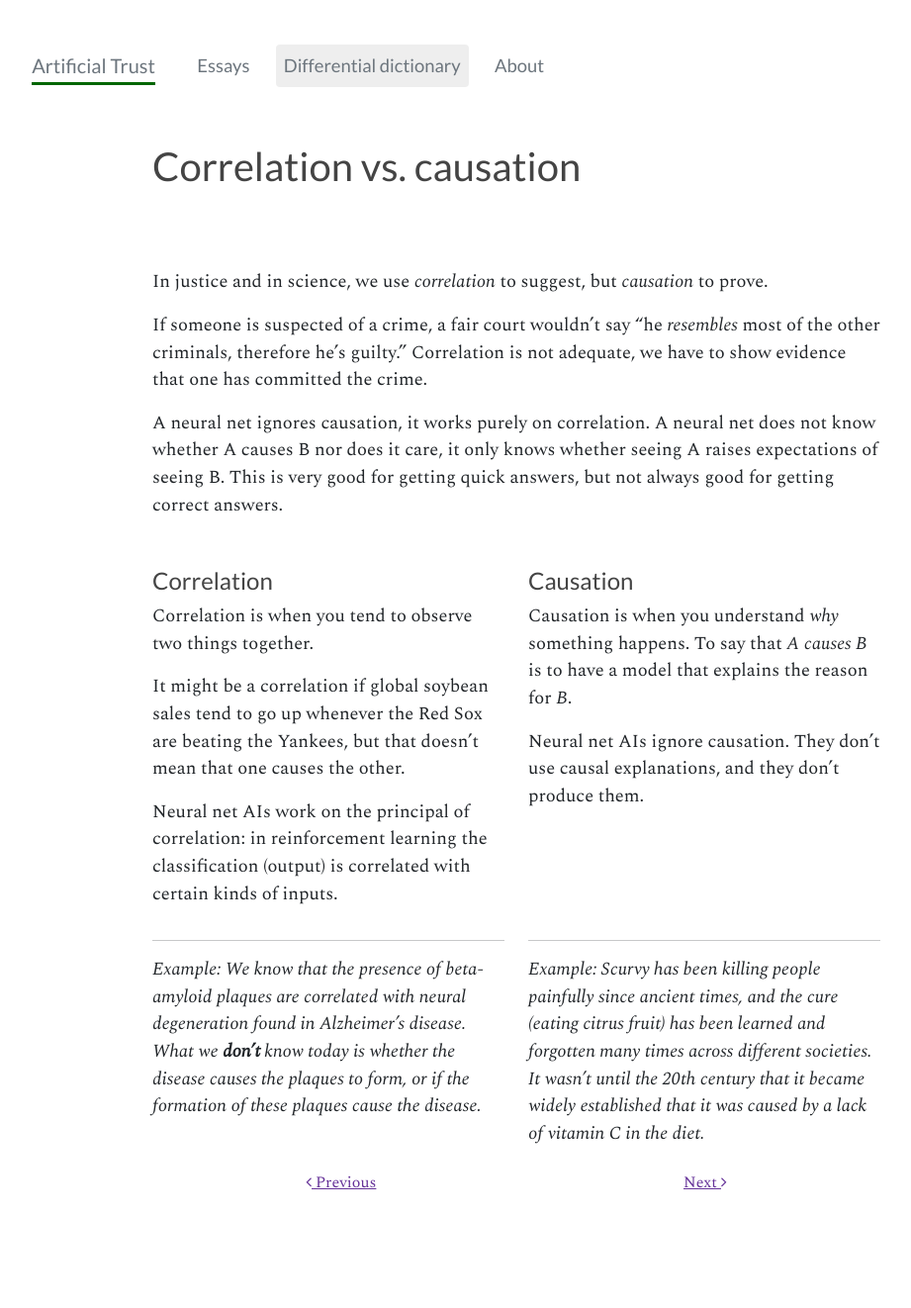
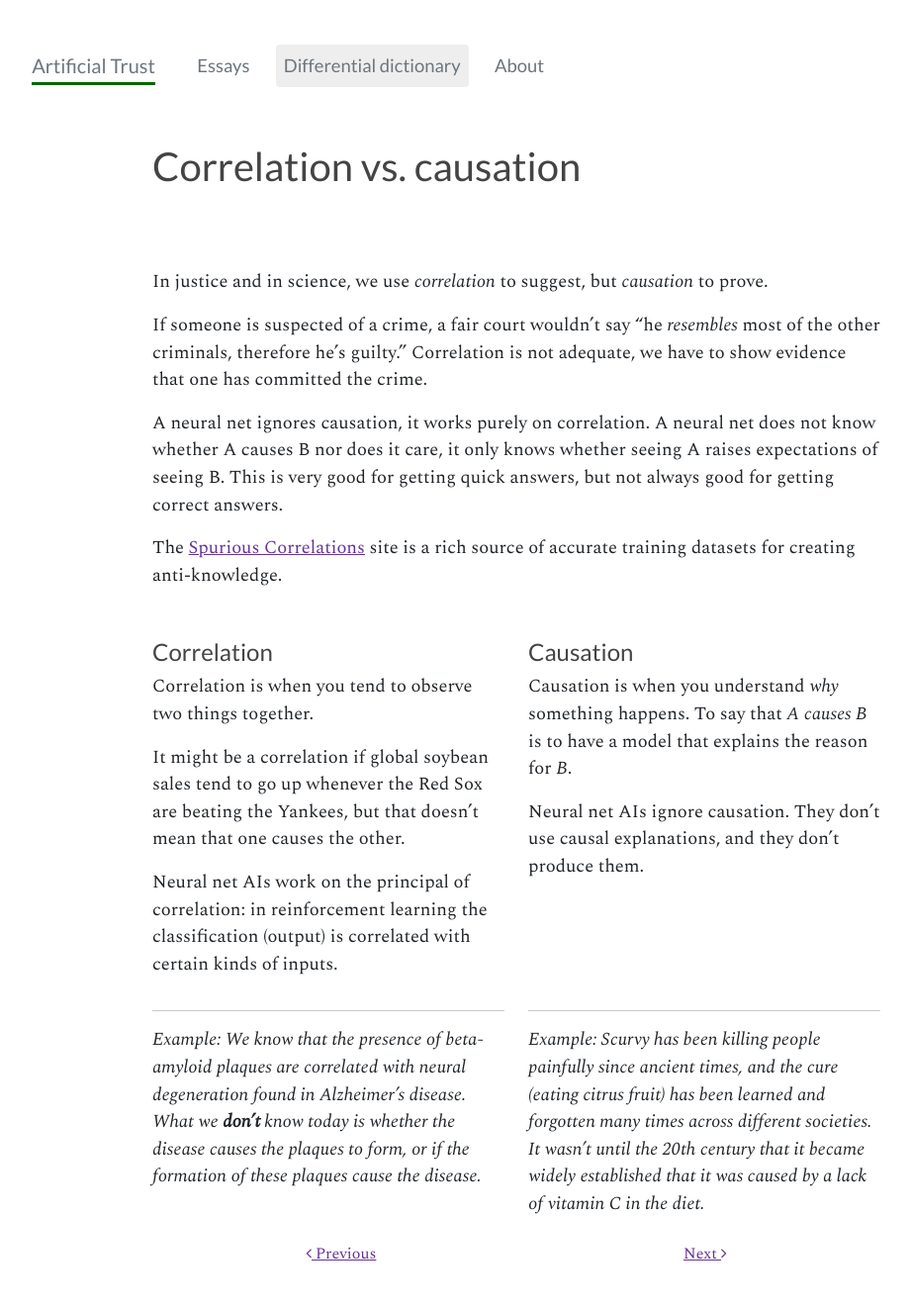
Before and after one commit to straz/artificialtrust, a Jekyll site: the page built from _definitions/correlation.md, in a window 1280 px wide. Shown: the whole page at 99% size, without its empty margins (23-944 px from the left). Built offline with Jekyll 4.4.1, drawn with Linux system fonts in a browser that asks for light colours; nearby versions of some CDN libraries; before the commit the page ends 1251 px from its top, so only the background shows below that.

Commit message:
antiknowledge

```diff
--- a/_definitions/correlation.md
+++ b/_definitions/correlation.md
@@ -18,6 +18,9 @@ neural net does not know whether A causes B nor does it care, it only
 knows whether seeing A raises expectations of seeing B. This is very
 good for getting quick answers, but not always good for getting
 correct answers.
+
+The [Spurious Correlations](https://www.tylervigen.com/spurious-correlations) site
+is a rich source of accurate training datasets for creating anti-knowledge.
 
 {% capture left %}
 
```
